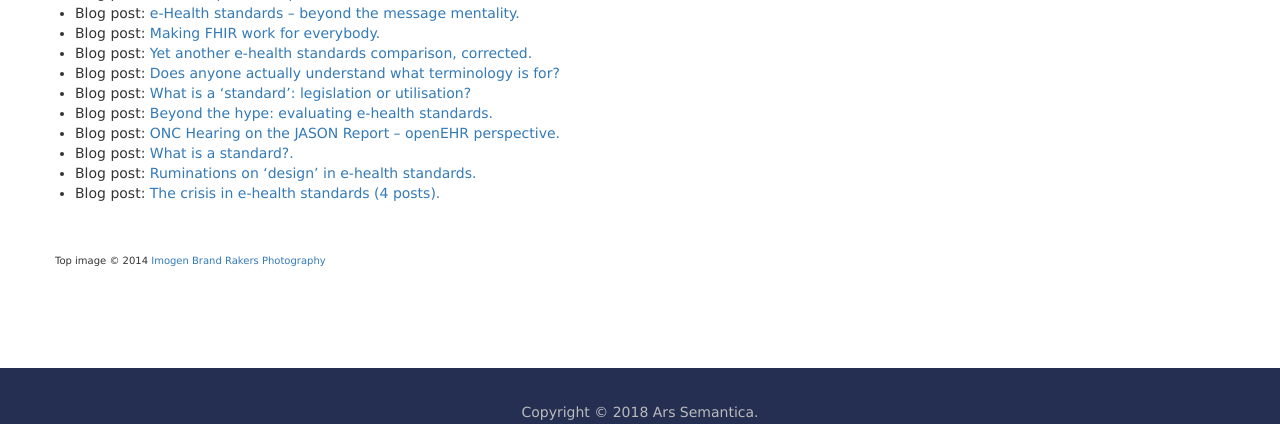
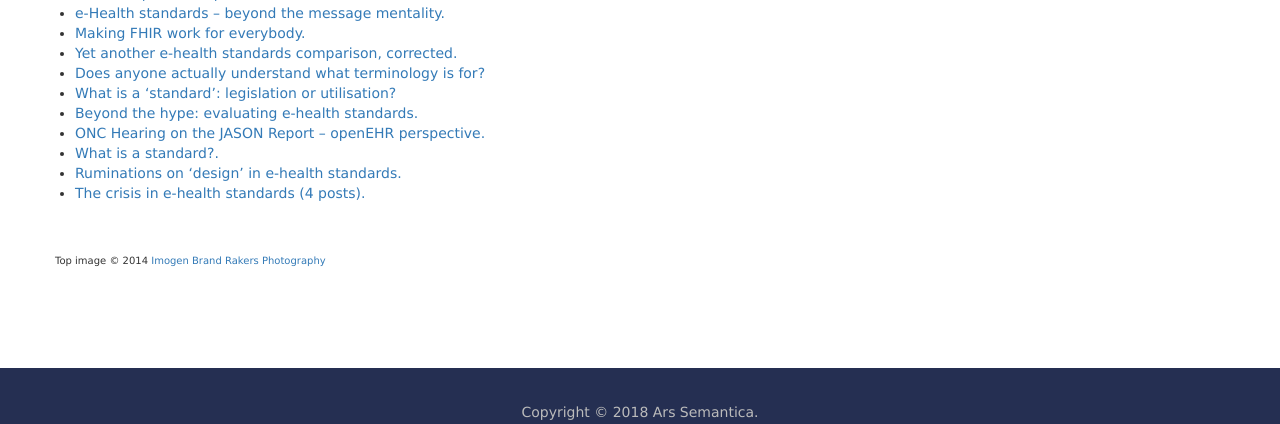
Before and after one commit to ArsSemantica/ars-ws, a PHP site: page /introduction in a window 1280 px wide. Shown: the part 3077-3501 px from the top of the page. Run offline with PHP 8.4, Linux system fonts and the light colour scheme; data that the repository does not hold is empty; some libraries are stand-ins or nearby versions.

Commit message:
Latest updates to CSS, content, more images.

```diff
--- a/introduction.php
+++ b/introduction.php
@@ -67,10 +67,10 @@ require_once($_SERVER['DOCUMENT_ROOT'].'/templates/_header_top.php');
 
 				<p>More on the platform paradigm:</p>
 				<ul>
-					<li>Blog post: <a href="https://wolandscat.net/2017/11/18/the-open-e-health-platform-coming-to-an-economy-near-you/" target="_blank">Apperta Foundation - defining an open platform.</a></li>
-					<li>Blog post: <a href="https://wolandscat.net/2015/10/21/new-openehr-whitepaper-for-an-open-platform-future/" target="_blank">New openEHR Whitepaper – for an open platform future.</a></li>
-					<li>Blog post: <a href="https://wolandscat.net/2014/10/02/health-interoperability-standards-are-a-pre-platform-concept-discuss/" target="_blank">Health interoperability standards are a pre-platform concept.</a></li>
-					<li>Blog post: <a href="https://wolandscat.net/2014/05/07/what-is-an-open-platform/" target="_blank">What is an 'open platform'?</a></li>
+					<li><a href="https://wolandscat.net/2017/11/18/the-open-e-health-platform-coming-to-an-economy-near-you/" target="_blank">Apperta Foundation - defining an open platform.</a></li>
+					<li><a href="https://wolandscat.net/2015/10/21/new-openehr-whitepaper-for-an-open-platform-future/" target="_blank">New openEHR Whitepaper – for an open platform future.</a></li>
+					<li><a href="https://wolandscat.net/2014/10/02/health-interoperability-standards-are-a-pre-platform-concept-discuss/" target="_blank">Health interoperability standards are a pre-platform concept.</a></li>
+					<li><a href="https://wolandscat.net/2014/05/07/what-is-an-open-platform/" target="_blank">What is an 'open platform'?</a></li>
 				</ul>
 
 			</div>
@@ -96,13 +96,13 @@ require_once($_SERVER['DOCUMENT_ROOT'].'/templates/_header_top.php');
 
 				<p>More on semantic architecture:</p>
 				<ul>
-					<li>Blog post: <a href="https://wolandscat.net/2015/11/29/why-it-people-cant-build-information-systems/" target="_blank">Why IT people can't build information systems (on their own).</a></li>
-					<li>Blog post: <a href="https://wolandscat.net/2016/04/10/openehr-technical-basics-for-hl7-and-fhir-users/" target="_blank">openEHR technical basics for HL7 and FHIR users.</a></li>
-					<li>Blog post: <a href="https://wolandscat.net/2014/12/15/semantic-scalability-the-core-challenge-in-e-health/" target="_blank">Semantic scalability – the core challenge in e-health?</a></li>
-					<li>Blog post: <a href="https://wolandscat.net/2014/03/11/why-clinical-models-are-essential-to-big-data/" target="_blank">Why clinical models are essential to big data.</a></li>
-					<li>Blog post: <a href="https://wolandscat.net/2013/07/30/what-is-a-clinical-statement/" target="_blank">What is a 'clinical statement'?</a></li>
-					<li>Blog post: <a href="https://wolandscat.net/2012/06/28/openehr-archetypes-visualised/" target="_blank">The power of the openEHR archetype formalism – visualised.</a></li>
-					<li>Blog post: <a href="https://wolandscat.net/2011/07/07/information-models-dcms-and-archetypes/" target="_blank">Information models, DCMs and Archetypes.</a></li>
+					<li><a href="https://wolandscat.net/2015/11/29/why-it-people-cant-build-information-systems/" target="_blank">Why IT people can't build information systems (on their own).</a></li>
+					<li><a href="https://wolandscat.net/2016/04/10/openehr-technical-basics-for-hl7-and-fhir-users/" target="_blank">openEHR technical basics for HL7 and FHIR users.</a></li>
+					<li><a href="https://wolandscat.net/2014/12/15/semantic-scalability-the-core-challenge-in-e-health/" target="_blank">Semantic scalability – the core challenge in e-health?</a></li>
+					<li><a href="https://wolandscat.net/2014/03/11/why-clinical-models-are-essential-to-big-data/" target="_blank">Why clinical models are essential to big data.</a></li>
+					<li><a href="https://wolandscat.net/2013/07/30/what-is-a-clinical-statement/" target="_blank">What is a 'clinical statement'?</a></li>
+					<li><a href="https://wolandscat.net/2012/06/28/openehr-archetypes-visualised/" target="_blank">The power of the openEHR archetype formalism – visualised.</a></li>
+					<li><a href="https://wolandscat.net/2011/07/07/information-models-dcms-and-archetypes/" target="_blank">Information models, DCMs and Archetypes.</a></li>
 				</ul>
 			</div>
 
@@ -118,9 +118,9 @@ require_once($_SERVER['DOCUMENT_ROOT'].'/templates/_header_top.php');
 
 				<p>More on the process orientation:</p>
 				<ul>
-					<li>Blog post: <a href="https://wolandscat.net/2017/10/22/openehr-task-planning-heading-for-implementatoin/" target="_blank">openEHR Task Planning – heading for implementation.</a></li>
-					<li>Blog post: <a href="https://wolandscat.net/2017/01/23/initial-foundations-for-clinical-workflow/" target="_blank">Initial foundations for clinical workflow.</a></li>
-					<li>Blog post: <a href="https://wolandscat.net/2016/11/29/future-of-the-ehr-adaptive-clinical-workflow-support/" target="_blank">Future of the EHR: adaptive clinical workflow support.</a></li>
+					<li><a href="https://wolandscat.net/2017/10/22/openehr-task-planning-heading-for-implementatoin/" target="_blank">openEHR Task Planning – heading for implementation.</a></li>
+					<li><a href="https://wolandscat.net/2017/01/23/initial-foundations-for-clinical-workflow/" target="_blank">Initial foundations for clinical workflow.</a></li>
+					<li><a href="https://wolandscat.net/2016/11/29/future-of-the-ehr-adaptive-clinical-workflow-support/" target="_blank">Future of the EHR: adaptive clinical workflow support.</a></li>
 				</ul>
 			</div>
 
@@ -137,17 +137,17 @@ require_once($_SERVER['DOCUMENT_ROOT'].'/templates/_header_top.php');
 
 				<p>More on standards in e-Health:</p>
 				<ul>
-					<li>Blog post: <a href="https://wolandscat.net/2017/01/29/fhir-compared-to-openehr/" target="_blank">FHIR compared to openEHR.</a></li>
-					<li>Blog post: <a href="https://wolandscat.net/2016/04/05/e-health-standards-beyond-messages/" target="_blank">e-Health standards – beyond the message mentality.</a></li>
-					<li>Blog post: <a href="https://wolandscat.net/2015/12/20/making-fhir-work-for-everybody/" target="_blank">Making FHIR work for everybody.</a></li>
-					<li>Blog post: <a href="https://wolandscat.net/2015/09/25/yet-another-e-health-standards-comparison-corrected/" target="_blank">Yet another e-health standards comparison, corrected.</a></li>
-					<li>Blog post: <a href="https://wolandscat.net/2014/10/30/does-anyone-actually-understand-what-terminology-is-for/" target="_blank">Does anyone actually understand what terminology is for?</a></li>
-					<li>Blog post: <a href="https://wolandscat.net/2014/10/25/what-is-a-standard-legislation-or-utilisation/" target="_blank">What is a ‘standard’: legislation or utilisation?</a></li>
-					<li>Blog post: <a href="https://wolandscat.net/2014/08/19/beyond-the-hype-evaluating-e-health-standards/" target="_blank">Beyond the hype: evaluating e-health standards.</a></li>
-					<li>Blog post: <a href="https://wolandscat.net/2014/08/12/onc-hearing-on-the-jason-report/" target="_blank">ONC Hearing on the JASON Report – openEHR perspective.</a></li>
-					<li>Blog post: <a href="https://wolandscat.net/2013/07/06/what-is-a-standard/" target="_blank">What is a standard?.</a></li>
-					<li>Blog post: <a href="https://wolandscat.net/2010/12/19/design-in-ehealth/" target="_blank">Ruminations on ‘design’ in e-health standards.</a></li>
-					<li>Blog post: <a href="https://wolandscat.net/2009/09/17/the-crisis-in-e-health-standards/" target="_blank">The crisis in e-health standards (4 posts).</a></li>
+					<li><a href="https://wolandscat.net/2017/01/29/fhir-compared-to-openehr/" target="_blank">FHIR compared to openEHR.</a></li>
+					<li><a href="https://wolandscat.net/2016/04/05/e-health-standards-beyond-messages/" target="_blank">e-Health standards – beyond the message mentality.</a></li>
+					<li><a href="https://wolandscat.net/2015/12/20/making-fhir-work-for-everybody/" target="_blank">Making FHIR work for everybody.</a></li>
+					<li><a href="https://wolandscat.net/2015/09/25/yet-another-e-health-standards-comparison-corrected/" target="_blank">Yet another e-health standards comparison, corrected.</a></li>
+					<li><a href="https://wolandscat.net/2014/10/30/does-anyone-actually-understand-what-terminology-is-for/" target="_blank">Does anyone actually understand what terminology is for?</a></li>
+					<li><a href="https://wolandscat.net/2014/10/25/what-is-a-standard-legislation-or-utilisation/" target="_blank">What is a ‘standard’: legislation or utilisation?</a></li>
+					<li><a href="https://wolandscat.net/2014/08/19/beyond-the-hype-evaluating-e-health-standards/" target="_blank">Beyond the hype: evaluating e-health standards.</a></li>
+					<li><a href="https://wolandscat.net/2014/08/12/onc-hearing-on-the-jason-report/" target="_blank">ONC Hearing on the JASON Report – openEHR perspective.</a></li>
+					<li><a href="https://wolandscat.net/2013/07/06/what-is-a-standard/" target="_blank">What is a standard?.</a></li>
+					<li><a href="https://wolandscat.net/2010/12/19/design-in-ehealth/" target="_blank">Ruminations on ‘design’ in e-health standards.</a></li>
+					<li><a href="https://wolandscat.net/2009/09/17/the-crisis-in-e-health-standards/" target="_blank">The crisis in e-health standards (4 posts).</a></li>
 				</ul>
 			</div>
 
```
Also changed, not shown: services.php (+1 -7 lines).
